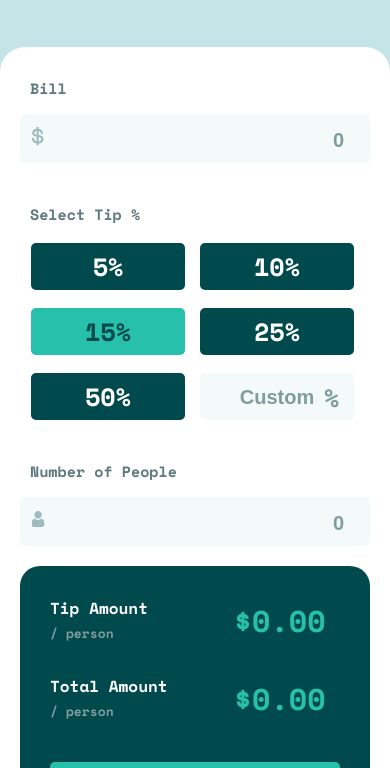
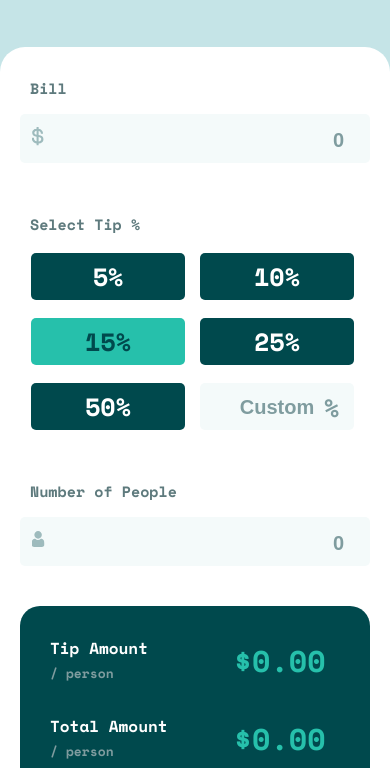
Before and after one commit to AyaElshaer/tip-calculator, a plain HTML site: page index.html in a window 390 px wide. Shown: the part 101-869 px from the top of the page. Drawn offline with nearby package versions, Linux system fonts and the light colour scheme.

Commit message:
refactor: Change style

```diff
--- a/css/styles.css
+++ b/css/styles.css
@@ -303,6 +303,10 @@ input::placeholder {
     margin-bottom: 0;
   }
 
+  .card .bill-container,
+  .card .stats-person {
+    gap: 4rem;
+}
   .tip-container .tip,
   .custom-input-tip {
     width: 44%;
@@ -321,6 +325,7 @@ input::placeholder {
 
   .card .stats-person {
     gap: 1rem;
+    margin-top: 2rem;
   }
 
   .reset {
@@ -328,4 +333,8 @@ input::placeholder {
     margin-top: 0;
     padding: 1rem 0;
   }
+
+  .error-people-msg {
+    font-size: 1.2rem;
 }
+}
```
